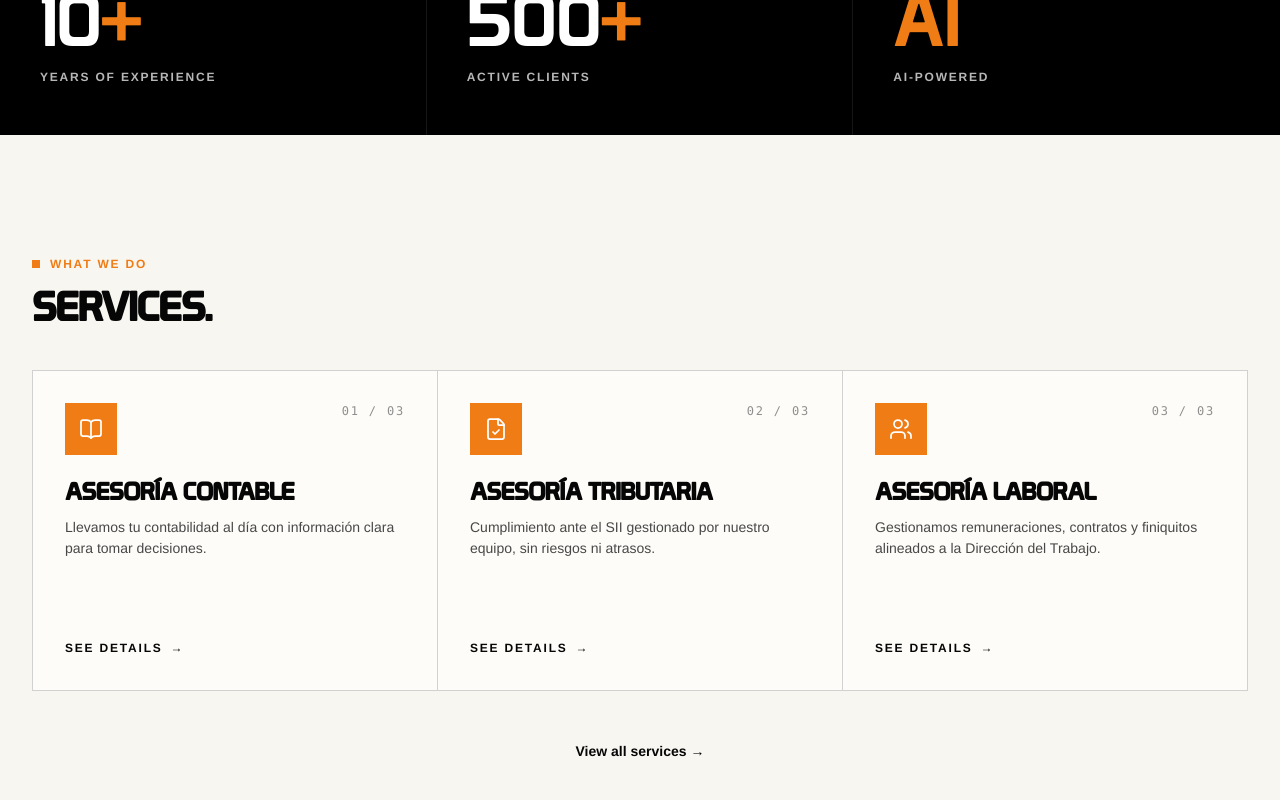
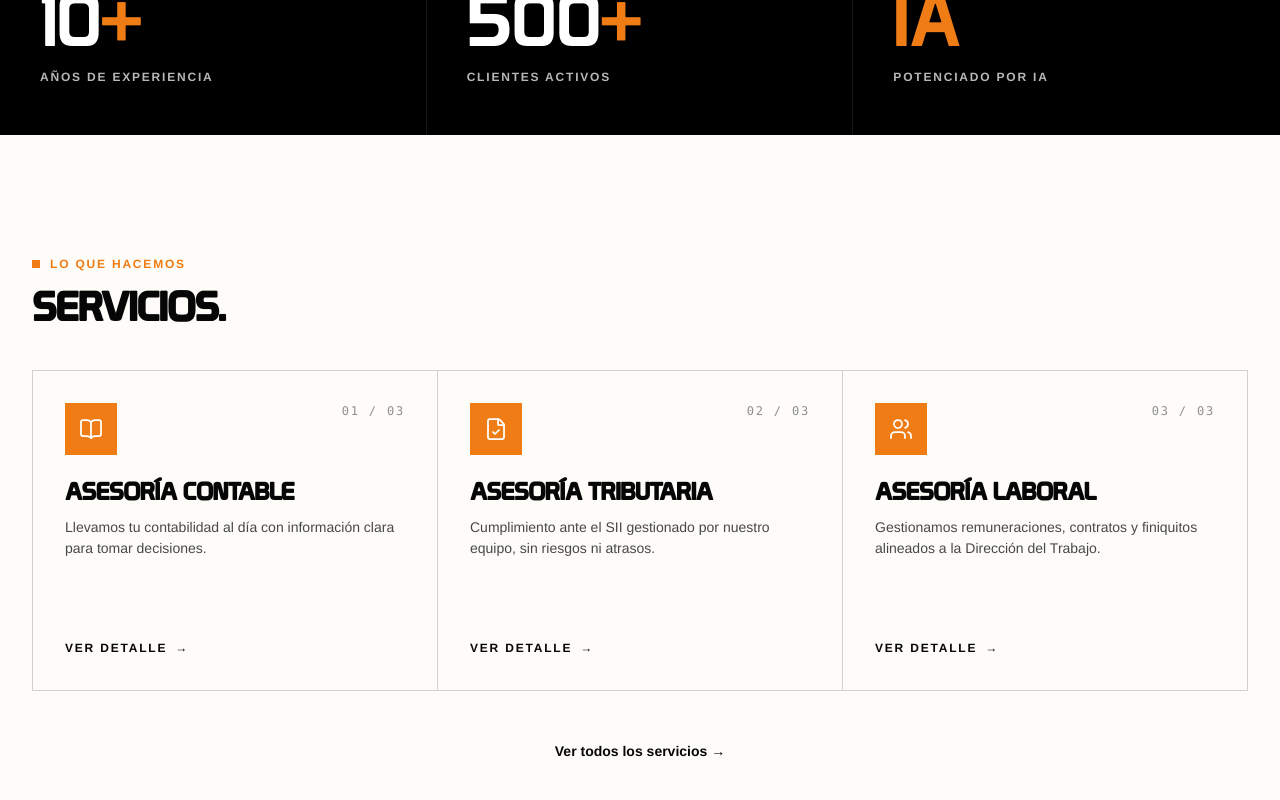
Before and after one commit to TAXTIC/landing-taxtic, a Next.js app: page /en in a window 1280 px wide. Shown: the part 1040-1840 px from the top of the page. Built offline with nearby package versions, Linux system fonts and the light colour scheme.

Commit message:
🐛 fix(home): respetar reduced-motion, canvas en servicios, lift en proceso y espejo en

```diff
--- a/content/en/home.json
+++ b/content/en/home.json
@@ -13,20 +13,20 @@
     }
   },
   "stats": [
-    { "value": "10+", "label": "Years of experience", "variant": "count" },
-    { "value": "500+", "label": "Active clients", "variant": "count" },
-    { "value": "AI", "label": "AI-powered", "variant": "accent" }
+    { "value": "10+", "label": "Años de experiencia", "variant": "count" },
+    { "value": "500+", "label": "Clientes activos", "variant": "count" },
+    { "value": "IA", "label": "Potenciado por IA", "variant": "accent" }
   ],
   "servicesTeaser": {
-    "eyebrow": "What we do",
-    "title": "Services.",
+    "eyebrow": "Lo que hacemos",
+    "title": "Servicios.",
     "serviceSlugs": [
       "asesoria-contable",
       "asesoria-tributaria",
       "asesoria-laboral"
     ],
-    "seeDetailLabel": "See details",
-    "seeAllLabel": "View all services"
+    "seeDetailLabel": "Ver detalle",
+    "seeAllLabel": "Ver todos los servicios"
   },
   "aboutTeaser": {
     "eyebrow": "Quiénes somos",
--- a/src/app/[locale]/page.tsx
+++ b/src/app/[locale]/page.tsx
@@ -56,7 +56,7 @@ export default async function Home({ params }: Props) {
         ctaSecondary={heroCtaSecondary}
       />
       <StatsStrip stats={home.stats} />
-      <Section variant="muted" id="servicios">
+      <Section variant="light" id="servicios">
         <SectionHeader
           eyebrow={home.servicesTeaser.eyebrow}
           title={home.servicesTeaser.title}
--- a/src/components/layout/PageTransition.tsx
+++ b/src/components/layout/PageTransition.tsx
@@ -1,6 +1,6 @@
 "use client";
 
-import { AnimatePresence, motion } from "motion/react";
+import { AnimatePresence, motion, MotionConfig } from "motion/react";
 import { usePathname } from "next/navigation";
 import type { ReactNode } from "react";
 
@@ -12,6 +12,7 @@ export function PageTransition({ children }: PageTransitionProps) {
   const pathname = usePathname();
 
   return (
+    <MotionConfig reducedMotion="user">
       <AnimatePresence mode="wait">
         <motion.div
           key={pathname}
@@ -23,5 +24,6 @@ export function PageTransition({ children }: PageTransitionProps) {
           {children}
         </motion.div>
       </AnimatePresence>
+    </MotionConfig>
   );
 }
--- a/src/components/sections/ProcessStep.tsx
+++ b/src/components/sections/ProcessStep.tsx
@@ -10,7 +10,7 @@ export function ProcessStep({
   description,
 }: ProcessStepProps) {
   return (
-    <div className="relative h-full p-8 transition-colors duration-200 ease-out hover:bg-(--gray-900)">
+    <div className="relative h-full p-8 transition-[background-color,transform] duration-200 ease-out hover:-translate-y-1.5 hover:bg-(--gray-900)">
       <span
         className="absolute left-0 top-0 h-2 w-14 bg-(--brand-orange)"
         aria-hidden="true"
```
Lines whose indentation alone changed are shown as unchanged.
